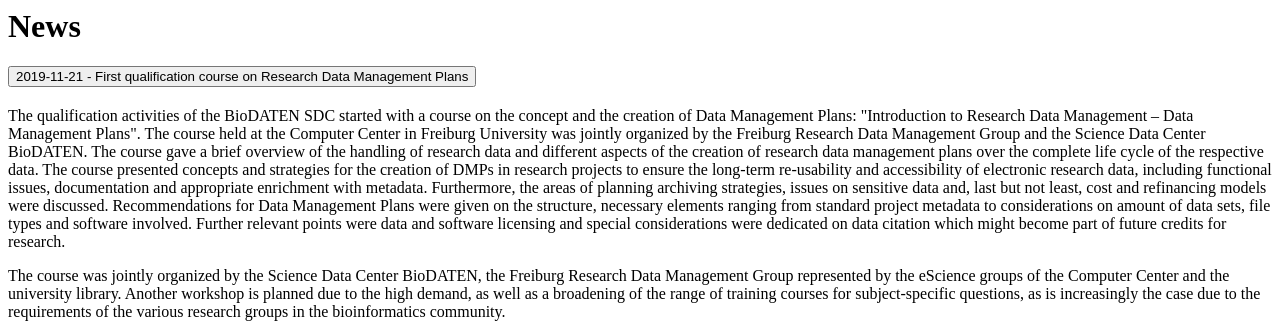
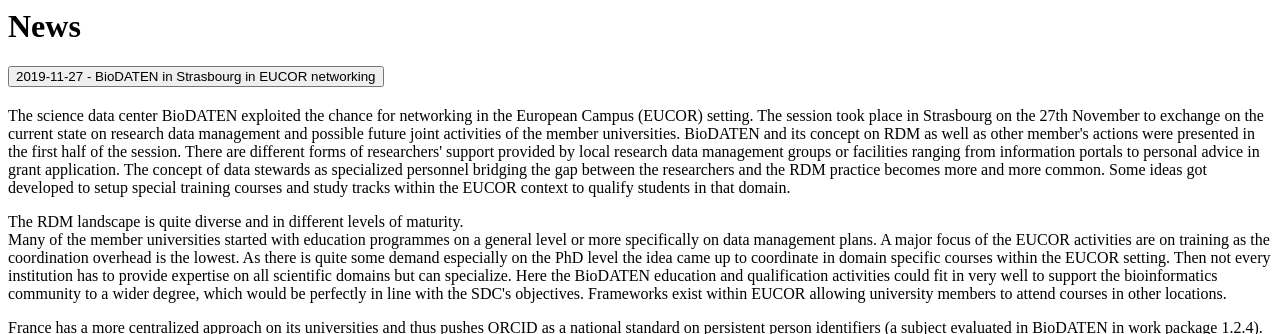
Before and after one commit to mtrojan-ub/biodaten, a PHP site: page /news.php in a window 1280 px wide. Shown: the top 334 px of the page. Run offline with PHP 8.4, Linux system fonts and the light colour scheme.

Commit message:
news update (2019-11-27)

```diff
--- a/tpl/news.php
+++ b/tpl/news.php
@@ -3,6 +3,33 @@
 
     <!-- use accordion, see: https://getbootstrap.com/docs/4.3/components/collapse/#accordion-example -->
     <div id="accordion-news" class="accordion">
+        <?php $date='2019-11-27';?>
+        <div class="card">
+            <div id="heading-<?=$date?>" class="card-header">
+                <h2 class="mb-0">
+                    <button class="btn btn-link" type="button" data-toggle="collapse" data-target="#collapse-<?=$date?>" aria-expanded="true" aria-controls="collapse-<?=$date?>">
+                       <?=$date?> - BioDATEN in Strasbourg in EUCOR networking
+                    </button>
+                </h2>
+            </div>
+            <div id="collapse-<?=$date?>" class="collapse show" aria-labelledby="heading-<?=$date?>" data-parent="#accordion-news">
+                <div class="card-body">
+                    <p>
+                        The science data center BioDATEN exploited the chance for networking in the European Campus (EUCOR) setting. The session took place in Strasbourg on the 27th November to exchange on the current state on research data management and possible future joint activities of the member universities. BioDATEN and its concept on RDM as well as other member's actions were presented in the first half of the session. There are different forms of researchers' support provided by local research data management groups or facilities ranging from information portals to personal advice in grant application. The concept of data stewards as specialized personnel bridging the gap between the researchers and the RDM practice becomes more and more common. Some ideas got developed to setup special training courses and study tracks within the EUCOR context to qualify students in that domain.
+                    </p>
+                    <p>
+                        The RDM landscape is quite diverse and in different levels of maturity.<br/>Many of the member universities started with education programmes on a general level or more specifically on data management plans. A major focus of the EUCOR activities are on training as the coordination overhead is the lowest. As there is quite some demand especially on the PhD level the idea came up to coordinate in domain specific courses within the EUCOR setting. Then not every institution has to provide expertise on all scientific domains but can specialize. Here the BioDATEN education and qualification activities could fit in very well to support the bioinformatics community to a wider degree, which would be perfectly in line with the SDC's objectives. Frameworks exist within EUCOR allowing university members to attend courses in other locations.
+                    </p>
+                    <p>
+                        France has a more centralized approach on its universities and thus pushes ORCID as a national standard on persistent person identifiers (a subject evaluated in BioDATEN in work package 1.2.4). Further on exchange is planned both on ideas on technical systems for storage, suitable repository software, data visualization, governance, data stewardship and policies.
+                    </p>
+                    <p>
+                        <img class="img-fluid" src="img/news/<?=$date?>.jpg" />
+                    </p>
+                </div>
+            </div>
+        </div>
+
         <?php $date='2019-11-21';?>
         <div class="card">
             <div id="heading-<?=$date?>" class="card-header">
@@ -12,7 +39,7 @@
                     </button>
                 </h2>
             </div>
-            <div id="collapse-<?=$date?>" class="collapse show" aria-labelledby="heading-<?=$date?>" data-parent="#accordion-news">
+            <div id="collapse-<?=$date?>" class="collapse" aria-labelledby="heading-<?=$date?>" data-parent="#accordion-news">
                 <div class="card-body">
                     <p>
                         The qualification activities of the BioDATEN SDC started with a course on the concept and the creation of Data Management Plans: "Introduction to Research Data Management – Data Management Plans". The course held at the Computer Center in Freiburg University was jointly organized by the Freiburg Research Data Management Group and the Science Data Center BioDATEN. The course gave a brief overview of the handling of research data and different aspects of the creation of research data management plans over the complete life cycle of the respective data. The course presented concepts and strategies for the creation of DMPs in research projects to ensure the long-term re-usability and accessibility of electronic research data, including functional issues, documentation and appropriate enrichment with metadata. Furthermore, the areas of planning archiving strategies, issues on sensitive data and, last but not least, cost and refinancing models were discussed. Recommendations for Data Management Plans were given on the structure, necessary elements ranging from standard project metadata to considerations on amount of data sets, file types and software involved. Further relevant points were data and software licensing and special considerations were dedicated on data citation which might become part of future credits for research.
```
Also changed, not shown: public/img/news/2019-11-27.jpg (added).
